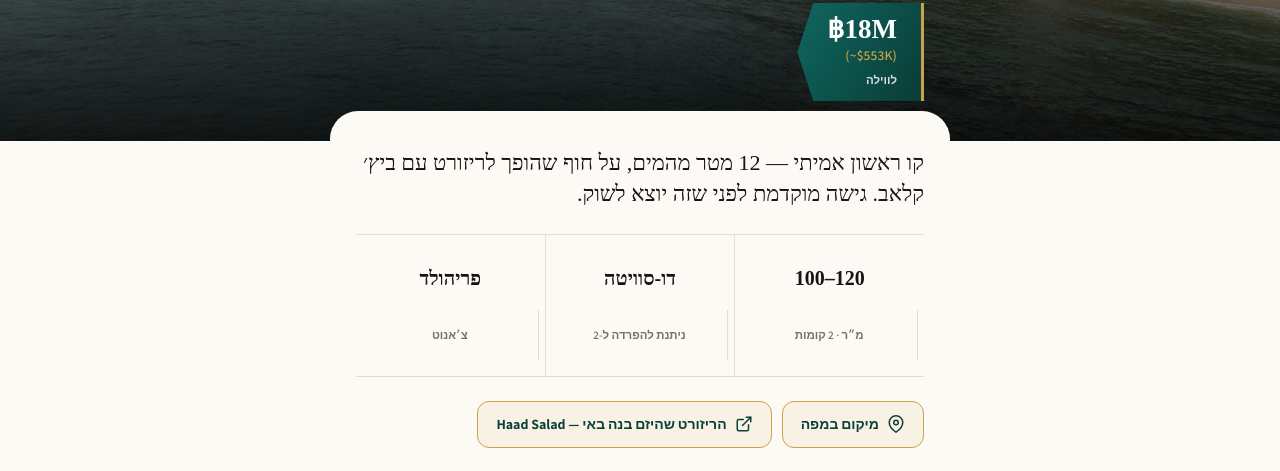
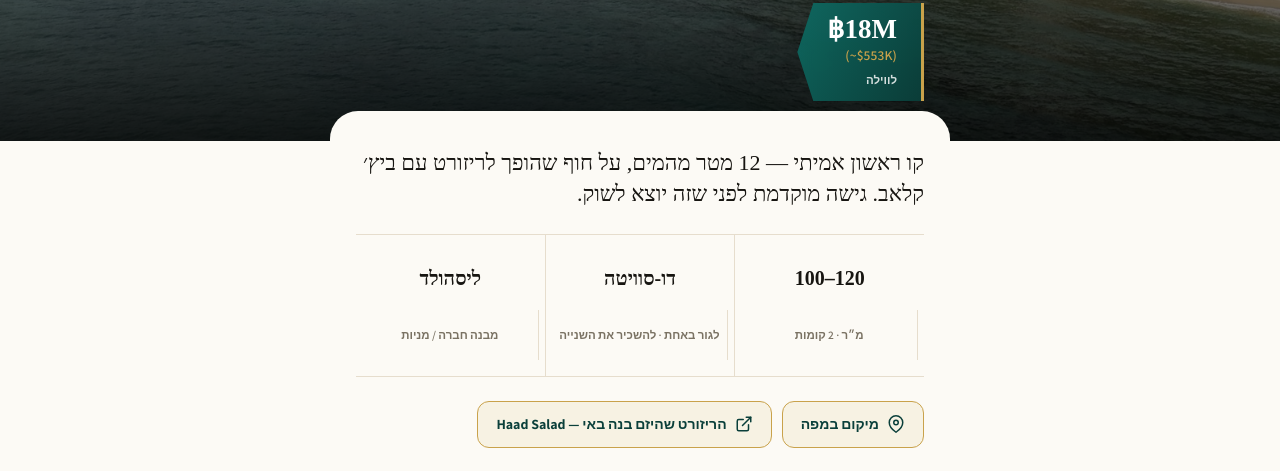
Before and after one commit to liam-kp/kpih-deal-room-osnat-erez, a plain HTML site: page index.html in a window 1280 px wide. Shown: the part 11173-11644 px from the top of the page. Drawn offline with Linux system fonts and the light colour scheme; animation ran at ten frames a second; a web font is replaced by a local one.

Commit message:
KPR-213 fix: Koh Ma ownership leasehold/shares (not freehold) per QA ticket
Co-Authored-By: Claude Opus 4.8 (1M context) <noreply@anthropic.com>

```diff
--- a/index.html
+++ b/index.html
@@ -361,8 +361,8 @@ a:focus-visible,button:focus-visible,.mcell:focus-visible{outline:2px solid var(
     <p class="lead reveal">קו ראשון אמיתי — 12 מטר מהמים, על חוף שהופך לריזורט עם ביץ׳ קלאב. גישה מוקדמת לפני שזה יוצא לשוק.</p>
     <div class="stats reveal">
       <div><div class="v">100–120</div><div class="k">מ״ר · 2 קומות</div></div>
-      <div><div class="v">דו-סוויטה</div><div class="k">ניתנת להפרדה ל-2</div></div>
-      <div><div class="v">פריהולד</div><div class="k">צ׳אנוט</div></div>
+      <div><div class="v">דו-סוויטה</div><div class="k">לגור באחת · להשכיר את השנייה</div></div>
+      <div><div class="v">ליסהולד</div><div class="k">מבנה חברה / מניות</div></div>
     </div>
     <div class="actions reveal" data-actions="koma"></div>
     <div class="media" data-media="koma"></div>
```
